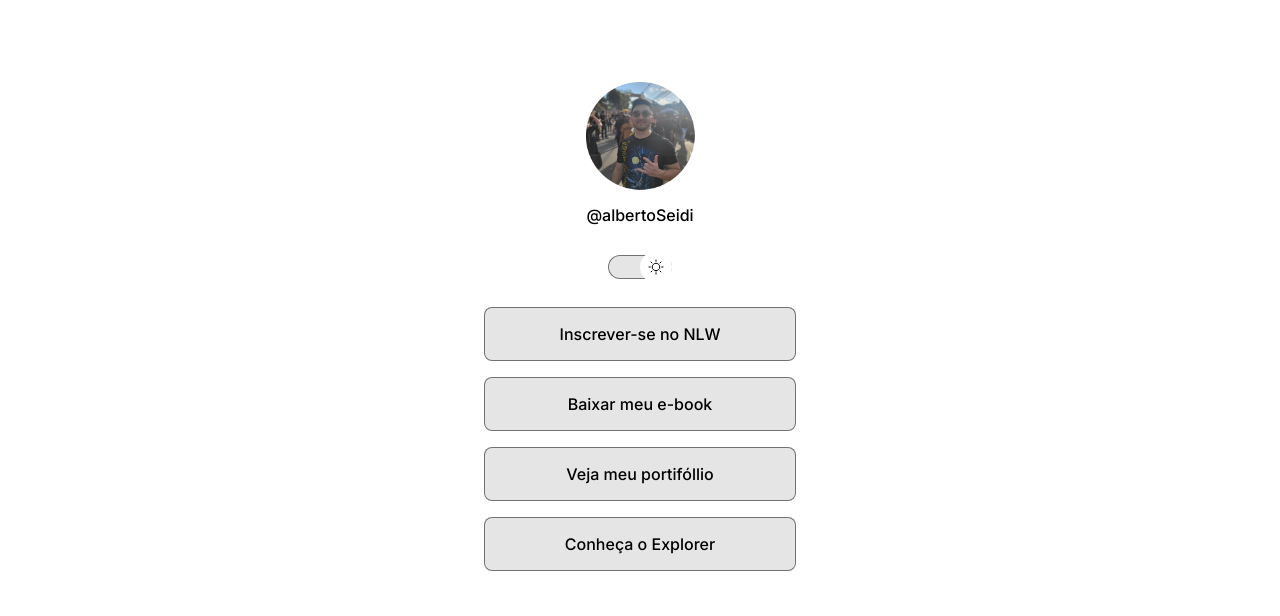
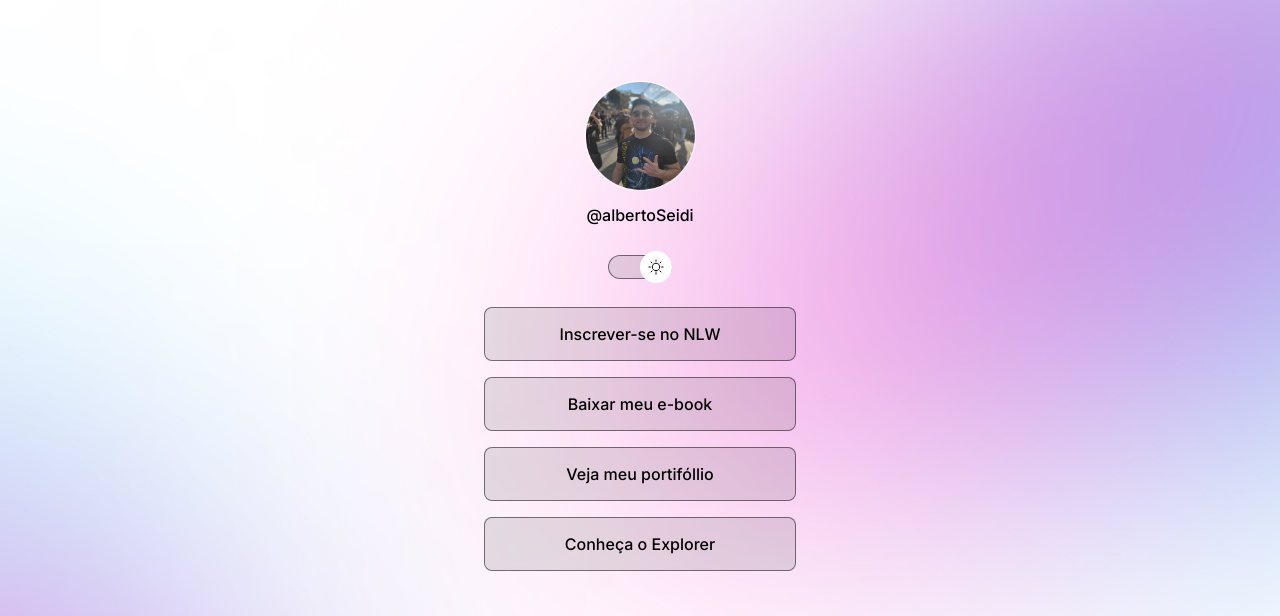
Before and after one commit to AlbertoSeidi/DevLink, a plain HTML site: page index.html in a window 1280 px wide. Shown: the top 616 px of the page. Drawn offline with nearby package versions, Linux system fonts and the light colour scheme.

Commit message:
change background based on meida queries

```diff
--- a/style.css
+++ b/style.css
@@ -31,6 +31,7 @@ body {
   /* background: color image reapeat position/size;  */
 
   background: var(--bg-url) no-repeat top center/cover;
+  height: 100vh;
 }
 
 body * {
@@ -40,6 +41,7 @@ body * {
 
 #container {
   width: 360px;
+  max-width: 588px;
   margin: 56px auto 0px;
   padding: 0 24px;
 }
@@ -154,3 +156,14 @@ footer {
   text-align: center;
   font-size: 14px;
 }
+/*
+media query */
+@media (min-width: 700px) {
+  :root {
+    --bg-url: url(./assets/bg-desktop.jpg);
+  }
+
+  .light {
+    --bg-url: url(./assets/bg-desktop-light.jpg);
+  }
+}
```
Also changed, not shown: assets/bg-desktop-light.jpg (added), 1 other file.
